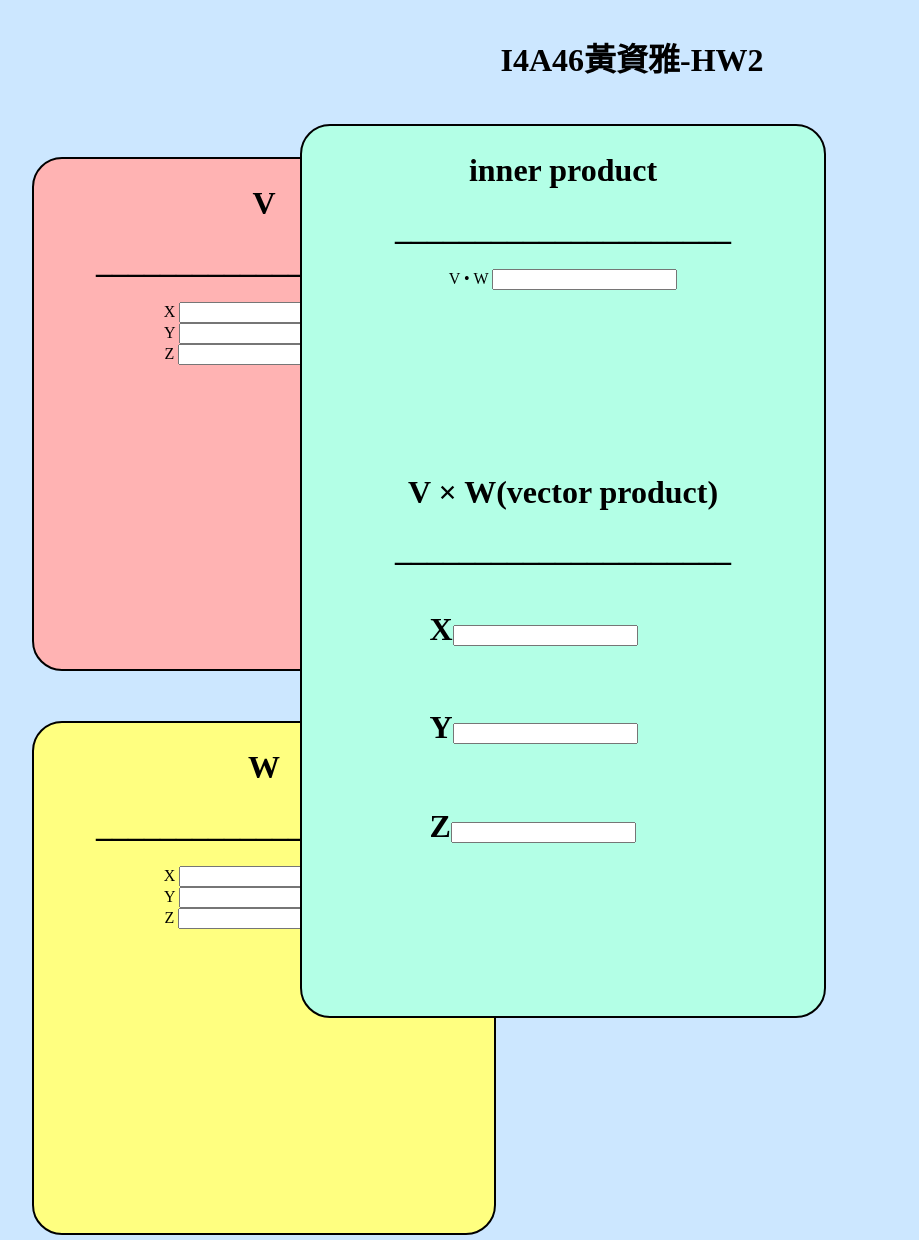
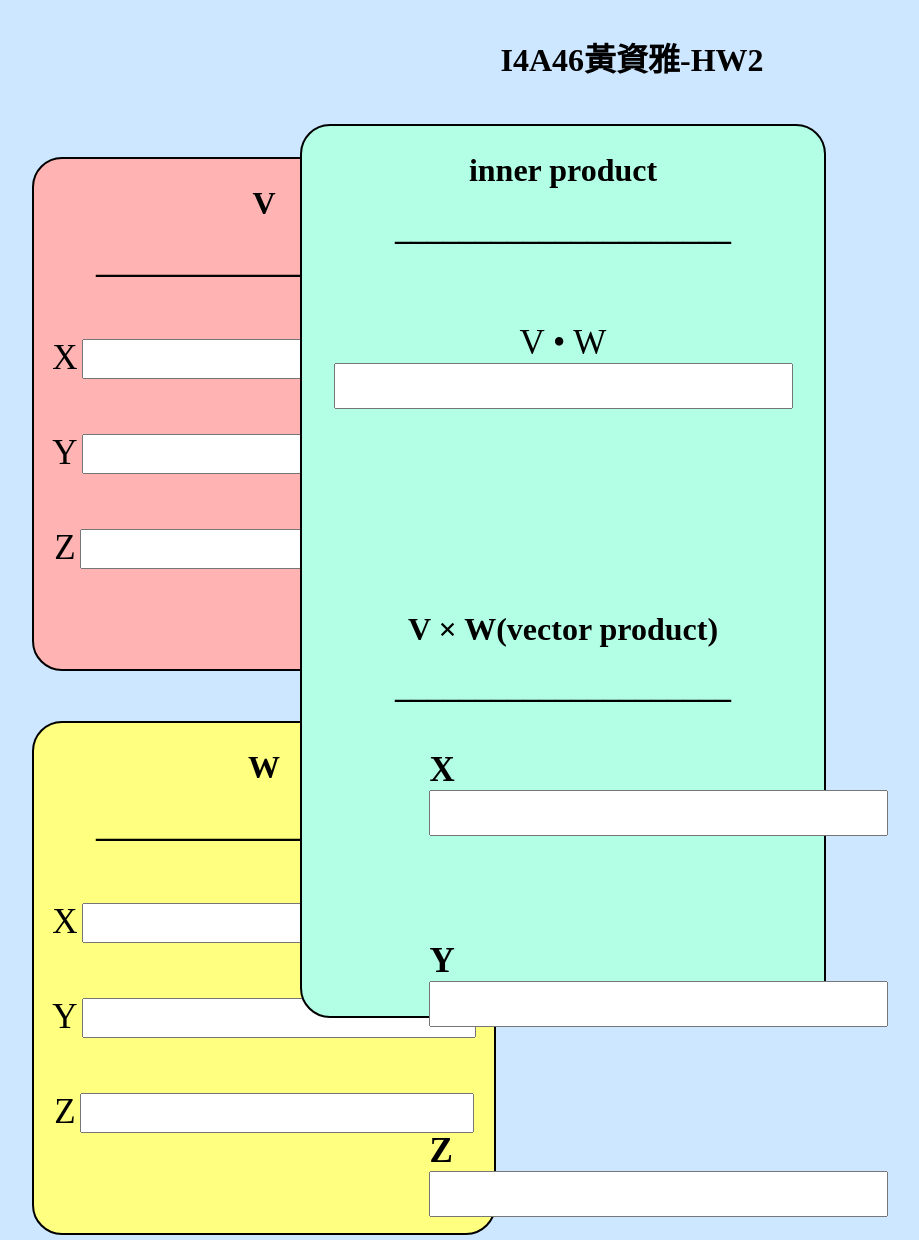
Before and after one commit to ikkilucifer2073/W3D_hw, a plain HTML site: page hw2.html in a window 1280 px wide. Shown: the top 1240 px of the page, without its empty margins (276-1195 px from the left). Drawn offline with nearby package versions, Linux system fonts and the light colour scheme.

Commit message:
Add files via upload

```diff
--- a/hw2.html
+++ b/hw2.html
@@ -23,6 +23,7 @@
 	  h1.text2 {
         color: black;
         text-align: left;
+		font-size:35px;
 		display: block;
         background-color: transparent;
         padding: 20px;
@@ -85,6 +86,12 @@
 		color: black;
         text-align: center;
      }
+	 input{
+		font-size:35px;
+	 }
+	 label{
+		font-size:35px;
+	 }
 
     </style>
   </head>
@@ -98,42 +105,42 @@
     <div class="block1">
 		<form>
 		<h1>V</h1>
-		<h1>_____________________</h1>
+		<h1>_____________________</h1><br><br>
 		<label>X</label>
-		<input type="text" id="x1" onblur="vw();"><br>
+		<input type="text" id="x1" style="font-size:30px" onblur="vw();"><br><br><br><br>
 		<label>Y</label>
-		<input type="text" id="y1" onblur="vw();"><br>
+		<input type="text" id="y1" style="font-size:30px" onblur="vw();"><br><br><br><br>
 		<label>Z</label>
-		<input type="text" id="z1" onblur="vw();"><br>
+		<input type="text" id="z1" style="font-size:30px" onblur="vw();"><br><br><br>
 		</form>
     </div>
 
     <div class="block2">
       <form>
 		<h1>W</h1>
-		<h1>_____________________</h1>
+		<h1>_____________________</h1><br><br>
 		<label>X</label>
-		<input type="text" id="x2" onblur="vw();"><br>
+		<input type="text" id="x2" style="font-size:30px" onblur="vw();"><br><br><br><br>
 		<label>Y</label>
-		<input type="text" id="y2" onblur="vw();"><br>
+		<input type="text" id="y2" style="font-size:30px" onblur="vw();"><br><br><br><br>
 		<label>Z</label>
-		<input type="text" id="z2" onblur="vw();"><br>
-		</form>
+		<input type="text" id="z2" style="font-size:30px" onblur="vw();"><br><br><br>
+	  </form>
 
     </div>
 
     <div class="block3">
 	  <form>
 		<h1>inner product</h1>
-		<h1>_____________________</h1>
+		<h1>_____________________</h1><br><br><br>
 		<label>V &#8226; W</label>
-		<input type="text" id="vw_dot"><br>
+		<input type="text" id="vw_dot" style="font-size:35px"><br><br>
 	   <br><br><br><br><br><br><br><br><br>
 	   <h1>V &#215; W(vector product)</h1>
 	   <h1>_____________________</h1>
-	   <h1 class="text2">X<input type="text" id="x3"></h1>
-	   <h1 class="text2">Y<input type="text" id="y3"></h1>
-	   <h1 class="text2">Z<input type="text" id="z3"></h1>
+	   <h1 class="text2">X<input type="text" id="x3" style="font-size:35px"></h1><br>
+	   <h1 class="text2">Y<input type="text" id="y3" style="font-size:35px"></h1><br>
+	   <h1 class="text2">Z<input type="text" id="z3" style="font-size:35px"></h1><br>
 	  </form>
     </div>
 
```
Also changed, not shown: index.html (added, +42 -0 lines), hw2.gif (added).
